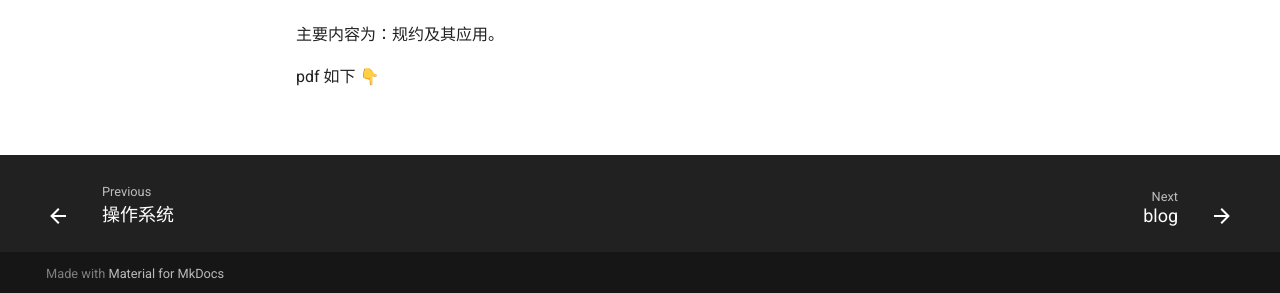
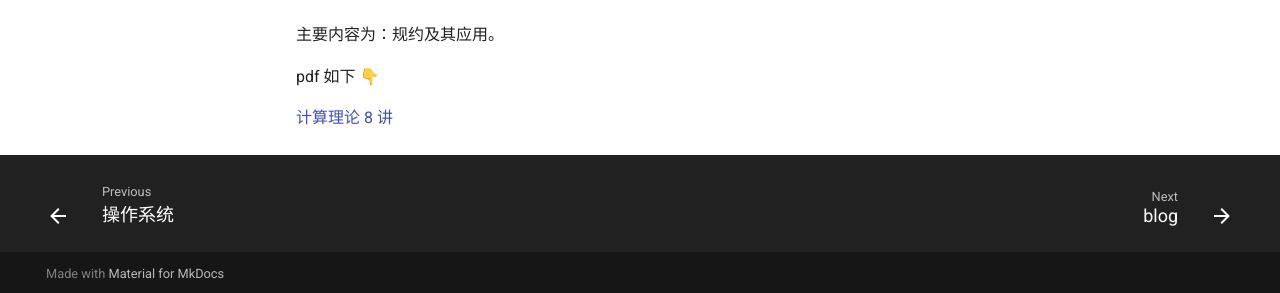
Before and after one commit to NEWWORLDCCX/myblogs, an MkDocs documentation site: the page built from docs/notes/TC/计算理论.md, in a window 1280 px wide and 952 px high. Shown: the part 656-949 px from the top of the window. Built offline with MkDocs 1.6.1 and Material for MkDocs 9.7.7, drawn with Linux system fonts in a browser that asks for light colours; some web fonts are replaced; comment, search, counter and statistics services are not loaded.

Commit message:
Update 计算理论.md

```diff
--- a/docs/notes/TC/计算理论.md
+++ b/docs/notes/TC/计算理论.md
@@ -25,3 +25,5 @@ pdf 如下👇
 主要内容为：规约及其应用。
 
 pdf 如下 👇
+
+[计算理论 8 讲](./6_计算理论.pdf)
```
